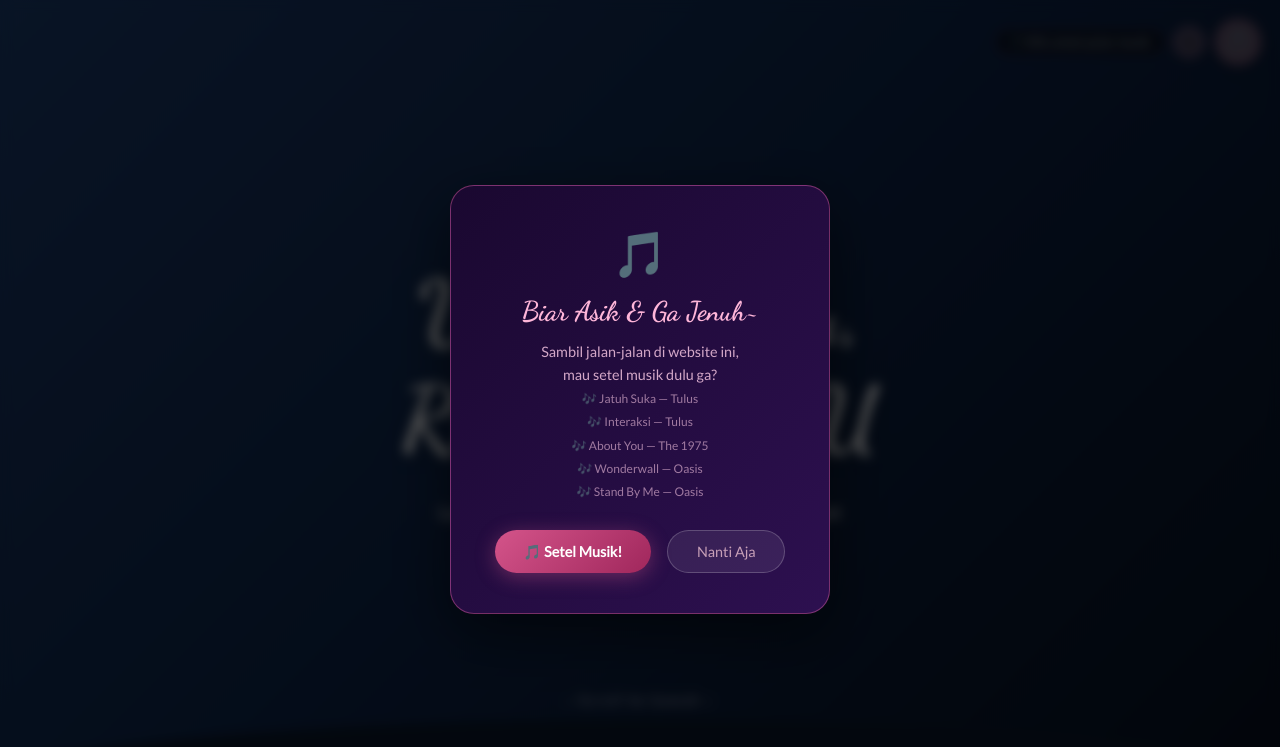
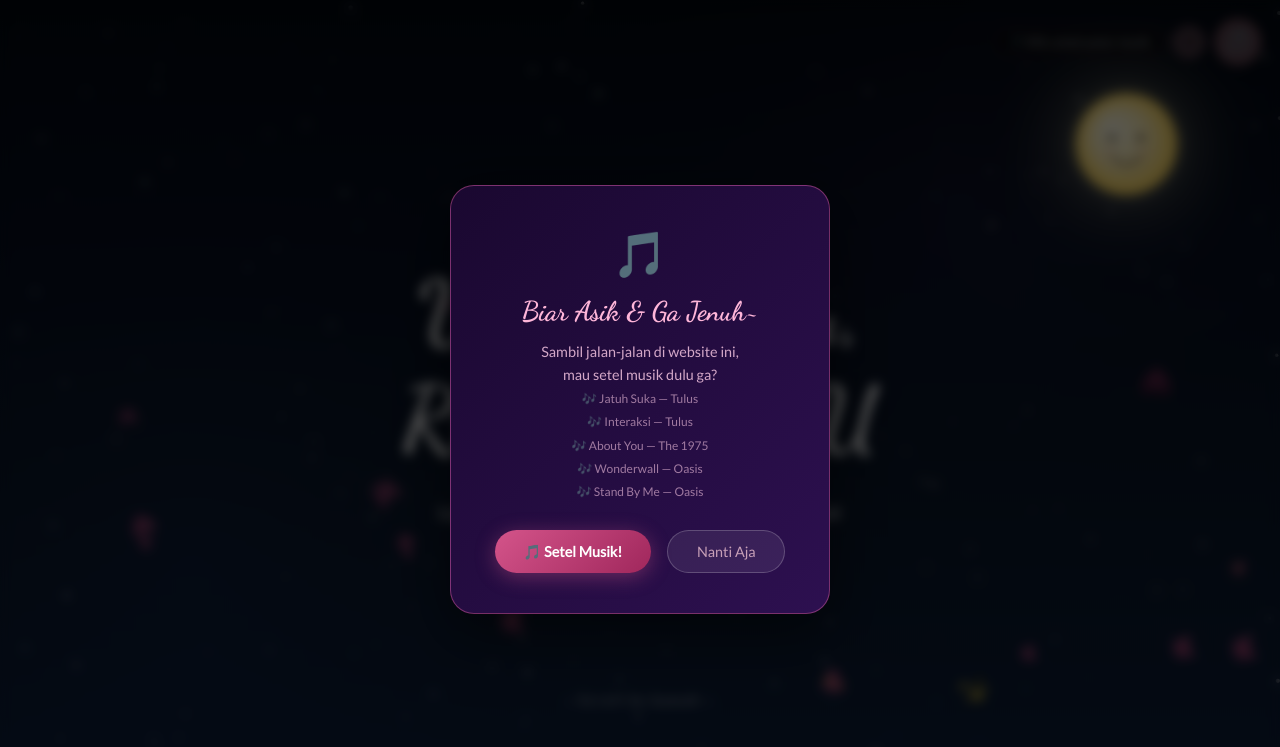
Before and after one commit to tb245950-wq/BANANAAAAAAA, a plain HTML site: page index.html in a window 1280 px wide. Shown: the top 747 px of the page. Drawn offline with Linux system fonts and the light colour scheme.

Commit message:
feat: full-page night sky - canvas covers entire landing page, stars parallax, moon, shooting stars every 6s, translucent cards

```diff
--- a/index.html
+++ b/index.html
@@ -9,6 +9,9 @@
   <link rel="stylesheet" href="style.css" />
 </head>
 <body>
+
+  <!-- Night Sky Canvas (full-page background) -->
+  <canvas id="nightSkyCanvas"></canvas>
 
   <!-- Floating Hearts Background -->
   <div class="hearts-bg" id="heartsBg"></div>
@@ -26,7 +29,6 @@
 
   <!-- Reasons Section -->
   <section class="reasons" id="reasonsSection">
-    <canvas id="nightSkyCanvas"></canvas>
     <h2 style="position:relative;z-index:2;">Kenapa Aku Mencintaimu</h2>
     <div class="cards" style="position:relative;z-index:2;">
       <div class="card" data-delay="0">
@@ -344,74 +346,81 @@
 
     (function() {
       var canvas = document.getElementById('nightSkyCanvas');
-      var section = document.getElementById('reasonsSection');
       var ctx = canvas.getContext('2d');
       var mouseX = -1000, mouseY = -1000;
       var W, H;
 
       function resize() {
-        W = section.offsetWidth;
-        H = section.offsetHeight;
+        W = window.innerWidth;
+        H = window.innerHeight;
         canvas.width = W;
         canvas.height = H;
       }
       resize();
       window.addEventListener('resize', resize);
 
-      section.addEventListener('mousemove', function(e) {
-        var r = section.getBoundingClientRect();
-        mouseX = e.clientX - r.left;
-        mouseY = e.clientY - r.top;
+      document.addEventListener('mousemove', function(e) {
+        mouseX = e.clientX;
+        mouseY = e.clientY;
       });
-      section.addEventListener('mouseleave', function() {
+      document.addEventListener('mouseleave', function() {
         mouseX = -1000;
         mouseY = -1000;
       });
 
       var stars = [];
-      for (var i = 0; i < 180; i++) {
+      for (var i = 0; i < 250; i++) {
         stars.push({
           x: Math.random() * 2000,
-          y: Math.random() * 1200,
-          r: 0.4 + Math.random() * 1.8,
+          y: Math.random() * 2000,
+          r: 0.3 + Math.random() * 2,
           twinkle: Math.random() * Math.PI * 2,
-          speed: 0.3 + Math.random() * 2,
-          parallax: 0.02 + Math.random() * 0.06
+          speed: 0.2 + Math.random() * 2.5,
+          parallax: 0.01 + Math.random() * 0.05
         });
       }
 
       var shootingStars = [];
+      var corners = [
+        { x: 0,   y: 0,   angle: Math.PI / 4 },
+        { x: W,   y: 0,   angle: 3 * Math.PI / 4 },
+        { x: 0,   y: 0,   angle: Math.PI / 5 },
+        { x: W,   y: 0,   angle: 4 * Math.PI / 5 }
+      ];
+
       function spawnShootingStar() {
-        if (shootingStars.length > 2) return;
+        corners[1].x = W;
+        corners[3].x = W;
+        var c = corners[Math.floor(Math.random() * corners.length)];
+        var baseAngle = c.angle + (Math.random() - 0.5) * 0.4;
         shootingStars.push({
-          x: Math.random() * W * 0.7,
-          y: Math.random() * H * 0.4,
-          len: 60 + Math.random() * 80,
-          speed: 4 + Math.random() * 6,
-          angle: Math.PI / 4 + (Math.random() - 0.5) * 0.3,
+          x: c.x + (Math.random() - 0.5) * 100,
+          y: c.y + Math.random() * H * 0.15,
+          len: 80 + Math.random() * 120,
+          speed: 5 + Math.random() * 7,
+          angle: baseAngle,
           life: 1,
-          decay: 0.015 + Math.random() * 0.01
+          decay: 0.012 + Math.random() * 0.008,
+          hue: Math.random() < 0.3 ? 200 + Math.random() * 40 : 0
         });
       }
-      setInterval(function() {
-        if (Math.random() < 0.4) spawnShootingStar();
-      }, 3000);
+      setInterval(spawnShootingStar, 6000);
 
       var moonX, moonY, moonR;
       function calcMoon() {
-        moonR = Math.min(W, H) * 0.08;
-        moonX = W * 0.85;
-        moonY = H * 0.2;
+        moonR = Math.min(W, H) * 0.065;
+        moonX = W * 0.88;
+        moonY = H * 0.18;
       }
 
       function drawMoon(t) {
         calcMoon();
-        var pulse = 1 + Math.sin(t * 0.001) * 0.03;
+        var pulse = 1 + Math.sin(t * 0.0008) * 0.03;
         var r = moonR * pulse;
 
         ctx.save();
-        ctx.shadowColor = 'rgba(255,250,220,0.6)';
-        ctx.shadowBlur = 60;
+        ctx.shadowColor = 'rgba(255,250,200,0.5)';
+        ctx.shadowBlur = 80;
         ctx.beginPath();
         ctx.arc(moonX, moonY, r, 0, Math.PI * 2);
         var mg = ctx.createRadialGradient(moonX - r * 0.3, moonY - r * 0.3, r * 0.1, moonX, moonY, r);
@@ -423,17 +432,17 @@
         ctx.restore();
 
         ctx.save();
-        ctx.shadowColor = 'rgba(255,250,200,0.3)';
-        ctx.shadowBlur = 100;
+        ctx.shadowColor = 'rgba(255,250,200,0.2)';
+        ctx.shadowBlur = 120;
         ctx.beginPath();
-        ctx.arc(moonX, moonY, r * 1.15, 0, Math.PI * 2);
-        ctx.fillStyle = 'rgba(255,250,220,0.08)';
+        ctx.arc(moonX, moonY, r * 1.2, 0, Math.PI * 2);
+        ctx.fillStyle = 'rgba(255,250,220,0.06)';
         ctx.fill();
         ctx.restore();
 
         var eyeOffX = r * 0.28;
-        var eyeOffY = r * 0.1;
-        var eyeR = r * 0.07;
+        var eyeOffY = r * 0.12;
+        var eyeR = r * 0.065;
         ctx.fillStyle = '#5d4e37';
         ctx.beginPath();
         ctx.arc(moonX - eyeOffX, moonY - eyeOffY, eyeR, 0, Math.PI * 2);
@@ -446,16 +455,15 @@
         ctx.lineWidth = r * 0.04;
         ctx.lineCap = 'round';
         ctx.beginPath();
-        var smileW = r * 0.35;
-        ctx.arc(moonX, moonY + r * 0.1, smileW, 0.15 * Math.PI, 0.85 * Math.PI);
+        ctx.arc(moonX, moonY + r * 0.08, r * 0.32, 0.15 * Math.PI, 0.85 * Math.PI);
         ctx.stroke();
 
-        ctx.fillStyle = 'rgba(255,180,150,0.35)';
+        ctx.fillStyle = 'rgba(255,170,140,0.3)';
         ctx.beginPath();
-        ctx.ellipse(moonX - eyeOffX - r * 0.05, moonY + r * 0.18, r * 0.12, r * 0.07, -0.2, 0, Math.PI * 2);
+        ctx.ellipse(moonX - eyeOffX - r * 0.06, moonY + r * 0.17, r * 0.1, r * 0.06, -0.2, 0, Math.PI * 2);
         ctx.fill();
         ctx.beginPath();
-        ctx.ellipse(moonX + eyeOffX + r * 0.05, moonY + r * 0.18, r * 0.12, r * 0.07, 0.2, 0, Math.PI * 2);
+        ctx.ellipse(moonX + eyeOffX + r * 0.06, moonY + r * 0.17, r * 0.1, r * 0.06, 0.2, 0, Math.PI * 2);
         ctx.fill();
       }
 
@@ -463,7 +471,7 @@
         for (var i = 0; i < stars.length; i++) {
           var s = stars[i];
           var bx = (s.x / 2000) * W;
-          var by = (s.y / 1200) * H;
+          var by = (s.y / 2000) * H;
 
           var dx = 0, dy = 0;
           if (mouseX > 0) {
@@ -474,20 +482,20 @@
           var sx = bx + dx;
           var sy = by + dy;
 
-          var twinkle = 0.4 + 0.6 * Math.abs(Math.sin(t * 0.001 * s.speed + s.twinkle));
+          var twinkle = 0.3 + 0.7 * Math.abs(Math.sin(t * 0.001 * s.speed + s.twinkle));
 
           var distToMouse = Math.sqrt((sx - mouseX) * (sx - mouseX) + (sy - mouseY) * (sy - mouseY));
-          var glowBoost = distToMouse < 120 ? (1 - distToMouse / 120) * 0.6 : 0;
+          var glowBoost = distToMouse < 130 ? (1 - distToMouse / 130) * 0.7 : 0;
 
           ctx.save();
           if (glowBoost > 0) {
             ctx.shadowColor = 'rgba(200,220,255,' + glowBoost + ')';
-            ctx.shadowBlur = 15;
+            ctx.shadowBlur = 18;
           }
-          ctx.globalAlpha = twinkle * (0.7 + glowBoost * 0.3);
+          ctx.globalAlpha = twinkle * (0.6 + glowBoost * 0.4);
           ctx.fillStyle = '#fff';
           ctx.beginPath();
-          ctx.arc(sx, sy, s.r + glowBoost * 1.2, 0, Math.PI * 2);
+          ctx.arc(sx, sy, s.r + glowBoost * 1.5, 0, Math.PI * 2);
           ctx.fill();
           ctx.restore();
         }
@@ -500,20 +508,21 @@
           ss.y += Math.sin(ss.angle) * ss.speed;
           ss.life -= ss.decay;
 
-          if (ss.life <= 0 || ss.x > W + 100 || ss.y > H + 100) {
+          if (ss.life <= 0 || ss.x < -150 || ss.x > W + 150 || ss.y < -150 || ss.y > H + 150) {
             shootingStars.splice(i, 1);
             continue;
           }
 
-          var tailX = ss.x - Math.cos(ss.angle) * ss.len;
-          var tailY = ss.y - Math.sin(ss.angle) * ss.len;
+          var tailX = ss.x - Math.cos(ss.angle) * ss.len * ss.life;
+          var tailY = ss.y - Math.sin(ss.angle) * ss.len * ss.life;
 
           var grad = ctx.createLinearGradient(tailX, tailY, ss.x, ss.y);
           grad.addColorStop(0, 'rgba(255,255,255,0)');
+          grad.addColorStop(0.7, 'rgba(200,220,255,' + (ss.life * 0.5) + ')');
           grad.addColorStop(1, 'rgba(255,255,255,' + ss.life + ')');
 
           ctx.strokeStyle = grad;
-          ctx.lineWidth = 1.5;
+          ctx.lineWidth = 2;
           ctx.lineCap = 'round';
           ctx.beginPath();
           ctx.moveTo(tailX, tailY);
@@ -522,11 +531,11 @@
 
           ctx.save();
           ctx.globalAlpha = ss.life;
-          ctx.shadowColor = '#fff';
-          ctx.shadowBlur = 8;
+          ctx.shadowColor = ss.hue ? 'hsl(' + ss.hue + ',80%,80%)' : '#aaccff';
+          ctx.shadowBlur = 12;
           ctx.fillStyle = '#fff';
           ctx.beginPath();
-          ctx.arc(ss.x, ss.y, 1.5, 0, Math.PI * 2);
+          ctx.arc(ss.x, ss.y, 2, 0, Math.PI * 2);
           ctx.fill();
           ctx.restore();
         }
@@ -534,17 +543,23 @@
 
       function drawNebulaGlow() {
         ctx.save();
-        ctx.globalAlpha = 0.06;
-        var ng1 = ctx.createRadialGradient(W * 0.2, H * 0.6, 0, W * 0.2, H * 0.6, W * 0.3);
+        ctx.globalAlpha = 0.05;
+        var ng1 = ctx.createRadialGradient(W * 0.15, H * 0.7, 0, W * 0.15, H * 0.7, W * 0.35);
         ng1.addColorStop(0, '#4a6cf7');
         ng1.addColorStop(1, 'transparent');
         ctx.fillStyle = ng1;
         ctx.fillRect(0, 0, W, H);
 
-        var ng2 = ctx.createRadialGradient(W * 0.7, H * 0.3, 0, W * 0.7, H * 0.3, W * 0.25);
+        var ng2 = ctx.createRadialGradient(W * 0.75, H * 0.25, 0, W * 0.75, H * 0.25, W * 0.3);
         ng2.addColorStop(0, '#9b59b6');
         ng2.addColorStop(1, 'transparent');
         ctx.fillStyle = ng2;
+        ctx.fillRect(0, 0, W, H);
+
+        var ng3 = ctx.createRadialGradient(W * 0.5, H * 0.5, 0, W * 0.5, H * 0.5, W * 0.4);
+        ng3.addColorStop(0, 'rgba(30,80,160,0.04)');
+        ng3.addColorStop(1, 'transparent');
+        ctx.fillStyle = ng3;
         ctx.fillRect(0, 0, W, H);
         ctx.restore();
       }
@@ -552,12 +567,12 @@
       function drawCursorGlow() {
         if (mouseX < 0) return;
         ctx.save();
-        var cg = ctx.createRadialGradient(mouseX, mouseY, 0, mouseX, mouseY, 150);
-        cg.addColorStop(0, 'rgba(120,180,255,0.08)');
-        cg.addColorStop(0.5, 'rgba(120,180,255,0.03)');
+        var cg = ctx.createRadialGradient(mouseX, mouseY, 0, mouseX, mouseY, 180);
+        cg.addColorStop(0, 'rgba(130,180,255,0.09)');
+        cg.addColorStop(0.4, 'rgba(100,160,255,0.04)');
         cg.addColorStop(1, 'transparent');
         ctx.fillStyle = cg;
-        ctx.fillRect(mouseX - 150, mouseY - 150, 300, 300);
+        ctx.fillRect(mouseX - 180, mouseY - 180, 360, 360);
         ctx.restore();
       }
 
@@ -565,8 +580,9 @@
         ctx.clearRect(0, 0, W, H);
 
         var bg = ctx.createLinearGradient(0, 0, 0, H);
-        bg.addColorStop(0, '#030b1a');
-        bg.addColorStop(0.4, '#0a1628');
+        bg.addColorStop(0, '#020810');
+        bg.addColorStop(0.3, '#060e1f');
+        bg.addColorStop(0.6, '#0a1628');
         bg.addColorStop(1, '#0d1f3c');
         ctx.fillStyle = bg;
         ctx.fillRect(0, 0, W, H);
--- a/style.css
+++ b/style.css
@@ -15,9 +15,17 @@ html { scroll-behavior: smooth; }
 
 body {
   font-family: 'Lato', sans-serif;
-  background: var(--cream);
+  background: #030b1a;
   color: var(--dark);
   overflow-x: hidden;
+}
+
+#nightSkyCanvas {
+  position: fixed;
+  top: 0; left: 0;
+  width: 100%; height: 100%;
+  z-index: 0;
+  pointer-events: none;
 }
 
 /* ===== FLOATING HEARTS BACKGROUND ===== */
@@ -26,7 +34,7 @@ body {
   top: 0; left: 0;
   width: 100%; height: 100%;
   pointer-events: none;
-  z-index: 0;
+  z-index: 1;
   overflow: hidden;
 }
 
@@ -47,7 +55,7 @@ body {
 .hero {
   position: relative;
   min-height: 100vh;
-  background: linear-gradient(135deg, #1a3a6b 0%, #0d2347 50%, #060f1e 100%);
+  background: transparent;
   display: flex;
   flex-direction: column;
   align-items: center;
@@ -55,15 +63,6 @@ body {
   text-align: center;
   padding: 2rem;
   z-index: 1;
-}
-
-.hero::after {
-  content: '';
-  position: absolute;
-  bottom: 0; left: 0;
-  width: 100%; height: 80px;
-  background: var(--cream);
-  clip-path: ellipse(55% 100% at 50% 100%);
 }
 
 .hero-content { z-index: 2; }
@@ -136,18 +135,9 @@ body {
 .reasons {
   padding: 6rem 2rem;
   text-align: center;
-  background: var(--cream);
+  background: transparent;
   position: relative;
   z-index: 1;
-  overflow: hidden;
-}
-
-#nightSkyCanvas {
-  position: absolute;
-  top: 0; left: 0;
-  width: 100%; height: 100%;
-  z-index: 0;
-  pointer-events: none;
 }
 
 .reasons h2, .timeline h2 {
@@ -166,13 +156,14 @@ body {
 }
 
 .card {
-  background: #0f2744;
+  background: rgba(15, 39, 68, 0.85);
   border-radius: 20px;
   padding: 2rem 1.5rem;
   box-shadow: 0 8px 30px rgba(26, 95, 168, 0.2);
   transition: transform 0.3s, box-shadow 0.3s;
   opacity: 0;
   transform: translateY(40px);
+  backdrop-filter: blur(6px);
 }
 .card.visible { animation: cardIn 0.6s ease forwards; }
 .card:hover { transform: translateY(-8px) !important; box-shadow: 0 16px 40px rgba(74,144,217,0.3); }
@@ -188,7 +179,7 @@ body {
 /* ===== TIMELINE SECTION ===== */
 .timeline {
   padding: 6rem 2rem;
-  background: #0d1f3c;
+  background: transparent;
   text-align: center;
 }
 
@@ -234,12 +225,13 @@ body {
 }
 
 .timeline-box {
-  background: #0f2744;
+  background: rgba(15, 39, 68, 0.85);
   border-radius: 15px;
   padding: 1.2rem 1.5rem;
   box-shadow: 0 6px 20px rgba(26,95,168,0.2);
   text-align: left;
   flex: 1;
+  backdrop-filter: blur(6px);
 }
 .timeline-box h3 { font-family: 'Dancing Script', cursive; color: #7ec8f7; font-size: 1.3rem; margin-bottom: 0.4rem; }
 .timeline-box p  { font-size: 0.88rem; color: #a8c8e8; line-height: 1.6; }
@@ -261,7 +253,7 @@ body {
 .modal-overlay.active { opacity: 1; pointer-events: all; }
 
 .modal-box {
-  background: #0f2744;
+  background: rgba(15, 39, 68, 0.92);
   border-radius: 24px;
   padding: 2.5rem 2rem;
   max-width: 420px;
@@ -270,6 +262,7 @@ body {
   position: relative;
   box-shadow: 0 20px 60px rgba(0,0,0,0.5);
   animation: popIn 0.4s cubic-bezier(0.34,1.56,0.64,1) both;
+  backdrop-filter: blur(10px);
 }
 
 @keyframes popIn {
```
